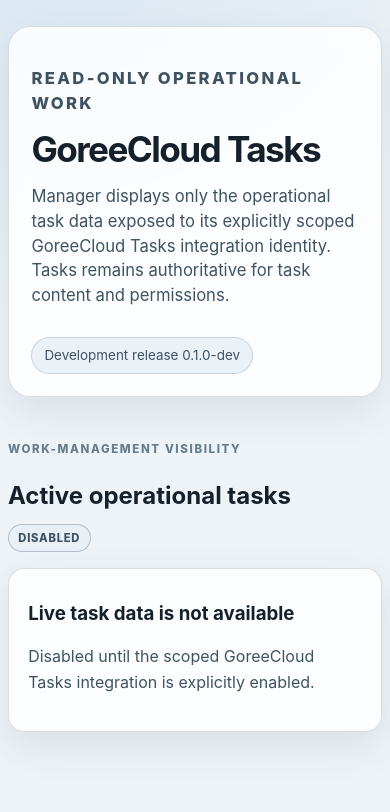
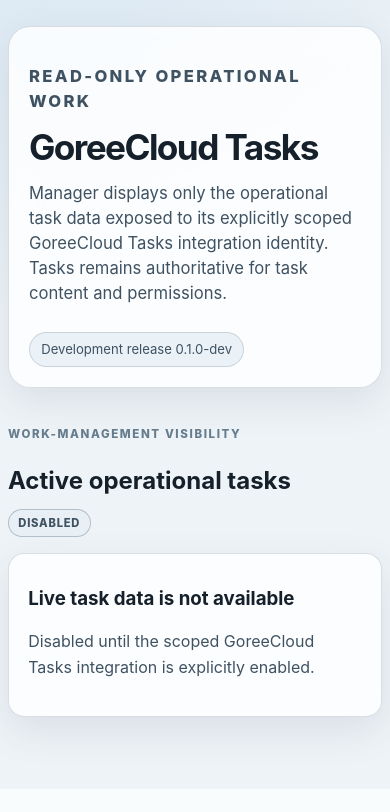
Before and after one commit to GoreeCloud/goreecloud-manager, a Django app: page /tasks/ in a window 390 px wide. Shown: the part 111-923 px from the top of the page. After the commit the page ends 869 px from the top, so only its background shows below. Run offline with Django 5.2, Linux system fonts and the light colour scheme; the visitor is signed in with stand-in values (Sample User, id 1).

Commit message:
Increase Glaze overview information density

```diff
--- a/core/static/core/css/app.css
+++ b/core/static/core/css/app.css
@@ -167,18 +167,18 @@ button { color: inherit; }
 .link-button { color: var(--text-secondary); }
 .brand:focus-visible, .nav-link:focus-visible, .theme-toggle:focus-visible, .link-button:focus-visible, button:focus-visible, input:focus-visible { outline: none; box-shadow: var(--focus); }
 
-.container { width: min(1180px, calc(100% - 2rem)); margin: 0 auto; padding: 3rem 0 5rem; }
+.container { width: min(1180px, calc(100% - 2rem)); margin: 0 auto; padding: 2.5rem 0 4.5rem; }
 .hero, .card, .metric-card, .detail-card, .protection-card, .auth-card {
   border: 1px solid var(--border);
   background: var(--surface);
   box-shadow: var(--shadow);
   backdrop-filter: blur(14px) saturate(125%);
 }
-.hero { padding: clamp(1.5rem, 3vw, 2.3rem); border-radius: var(--radius-lg); margin-bottom: 2rem; }
-.hero h1 { font-size: clamp(2.2rem, 7vw, 4.6rem); line-height: .98; letter-spacing: -.045em; margin: .35rem 0 1rem; }
+.hero { padding: clamp(1.25rem, 2.4vw, 1.8rem); border-radius: var(--radius-lg); margin-bottom: 1.5rem; }
+.hero h1 { font-size: clamp(2.2rem, 6vw, 3.9rem); line-height: .98; letter-spacing: -.045em; margin: .25rem 0 .8rem; }
 .hero p { max-width: 760px; color: var(--text-secondary); font-size: 1.04rem; }
 .eyebrow { text-transform: uppercase; letter-spacing: .14em; font-size: .72rem; color: var(--text-muted); font-weight: 800; }
-.release { display: inline-block; margin-top: .75rem; padding: .45rem .75rem; border: 1px solid var(--border); border-radius: var(--pill); background: var(--surface-soft); color: var(--text-secondary); font-size: .84rem; }
+.release { display: inline-block; margin-top: .6rem; padding: .42rem .7rem; border: 1px solid var(--border); border-radius: var(--pill); background: var(--surface-soft); color: var(--text-secondary); font-size: .82rem; }
 .section-heading { display: flex; justify-content: space-between; gap: 1rem; align-items: end; margin: 1.75rem 0 1rem; }
 .section-heading h2 { margin-bottom: 0; }
 .section-heading p { color: var(--text-muted); margin: 0; }
@@ -205,15 +205,25 @@ button { border: 0; border-radius: var(--radius-sm); padding: .75rem 1rem; font-
 @media (prefers-color-scheme: light) { :root:not([data-theme="dark"]) .auth-card button[type="submit"] { color: #fff; } }
 .error { color: var(--danger); border: 1px solid var(--danger-border); border-radius: var(--radius-sm); padding: .7rem .8rem; }
 
-.integration-section { margin-top: 2.75rem; scroll-margin-top: 5.5rem; }
+.integration-section { margin-top: 2.35rem; scroll-margin-top: 5.5rem; }
 .metrics-grid { display: grid; grid-template-columns: repeat(3, minmax(0, 1fr)); gap: 1rem; margin-bottom: 1rem; }
 .metrics-grid-four { grid-template-columns: repeat(4, minmax(0, 1fr)); }
 .metric-card { padding: 1.15rem 1.2rem; border-radius: var(--radius-md); }
 .metric-card span { display: block; color: var(--text-muted); font-size: .82rem; margin-bottom: .45rem; }
 .metric-card strong { font-size: clamp(1.6rem, 4vw, 1.95rem); letter-spacing: -.025em; font-variant-numeric: tabular-nums; }
 .detail-list { display: grid; gap: .85rem; }
+.detail-list[aria-label="Uptime Kuma monitor status"] { grid-template-columns: repeat(3, minmax(0, 1fr)); }
+.detail-list[aria-label="Beszel container resource status"] { grid-template-columns: repeat(2, minmax(0, 1fr)); }
+.detail-list[aria-label="Uptime Kuma monitor status"] .detail-grid,
+.detail-list[aria-label="Beszel container resource status"] .detail-grid { grid-template-columns: repeat(auto-fit, minmax(130px, 1fr)); gap: .65rem 1rem; }
+.detail-list[aria-label="Uptime Kuma monitor status"] .detail-card,
+.detail-list[aria-label="Beszel container resource status"] .detail-card { padding: 1rem; }
+.detail-card:has(.check-down), .detail-card:has(.attempt-failed) { border-color: var(--danger-border); }
+.detail-card:has(.item-warning), .detail-card:has(.check-grace), .detail-card:has(.attempt-skipped) { border-color: var(--warning-border); }
 .detail-card, .protection-card { padding: 1.15rem 1.2rem; border-radius: var(--radius-md); }
 .detail-card h3, .protection-card h3 { margin: .75rem 0 1rem; }
+.detail-list[aria-label="Uptime Kuma monitor status"] .detail-card h3,
+.detail-list[aria-label="Beszel container resource status"] .detail-card h3 { margin: .6rem 0 .75rem; }
 .protection-card { margin-bottom: 1rem; border-color: var(--good-border); }
 .native-protection-card { border-color: var(--border-strong); }
 .item-state, .check-state, .attempt-state { font-size: .76rem; font-weight: 800; text-transform: capitalize; }
@@ -227,11 +237,15 @@ button { border: 0; border-radius: var(--radius-sm); padding: .75rem 1rem; font-
 .detail-grid dd { margin: 0; color: var(--text-secondary); overflow-wrap: anywhere; font-variant-numeric: tabular-nums; }
 .integration-message { max-width: 760px; }
 
+@media (max-width: 1000px) {
+  .detail-list[aria-label="Uptime Kuma monitor status"] { grid-template-columns: repeat(2, minmax(0, 1fr)); }
+}
 @media (max-width: 860px) {
   .site-header-inner { align-items: flex-start; padding: .65rem 0; }
   .header-cluster { min-width: 0; flex-wrap: wrap; }
   .primary-nav { width: 100%; order: 3; }
   .metrics-grid-four { grid-template-columns: repeat(2, minmax(0, 1fr)); }
+  .detail-list[aria-label="Beszel container resource status"] { grid-template-columns: 1fr; }
 }
 @media (max-width: 680px) {
   .site-header-inner, .container { width: min(100% - 1rem, 1180px); }
@@ -242,8 +256,10 @@ button { border: 0; border-radius: var(--radius-sm); padding: .75rem 1rem; font-
   .container { padding-top: 1.6rem; }
   .section-heading { display: block; }
   .section-heading .status { display: inline-block; margin-top: .65rem; }
-  .hero { padding: 1.4rem; }
-  .metrics-grid, .metrics-grid-four, .detail-grid { grid-template-columns: 1fr; }
+  .hero { padding: 1.25rem; }
+  .metrics-grid, .metrics-grid-four, .detail-grid,
+  .detail-list[aria-label="Uptime Kuma monitor status"],
+  .detail-list[aria-label="Beszel container resource status"] { grid-template-columns: 1fr; }
 }
 @media (prefers-reduced-motion: reduce) {
   *, *::before, *::after { transition-duration: .001ms !important; animation-duration: .001ms !important; animation-iteration-count: 1 !important; }
```
